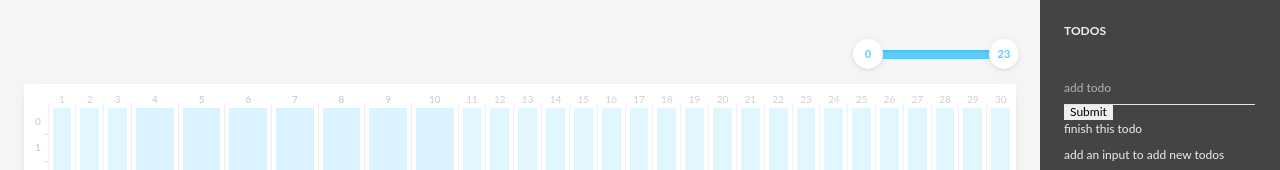
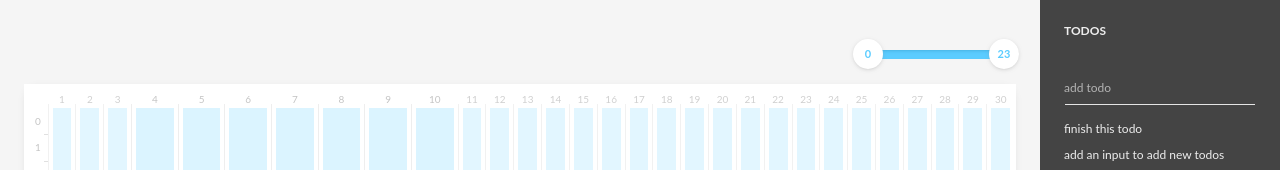
Before and after one commit to vincentbollaert/get-shit-done, a React app: page / in a window 1280 px wide. Shown: the top 170 px of the page. Built offline with nearby package versions, Linux system fonts and the light colour scheme; what redux-promise-middleware would draw is missing.

Commit message:
removed todos submit button

```diff
--- a/src/pages/Home/AddNewTodo/component.jsx
+++ b/src/pages/Home/AddNewTodo/component.jsx
@@ -2,14 +2,18 @@ import React from 'react'
 import { useForm } from 'react-hook-form'
 import styled from 'styled-components'
 import TextField from '../../../components/form/Field/component'
+import { SIZE_LG } from '../../../styles'
 
+const Form = styled.form`
+  margin-bottom: ${SIZE_LG};
+`
 function AddNewTodo({ addNewTodo }) {
   const { register, handleSubmit, errors } = useForm()
   const onSubmit = data => addNewTodo(data)
   const errorMessage = (errors.todo || {}).type
 
   return (
-    <form onSubmit={handleSubmit(onSubmit)}>
+    <Form onSubmit={handleSubmit(onSubmit)}>
       <TextField
         theme='light'
         name="todo"
@@ -17,9 +21,7 @@ function AddNewTodo({ addNewTodo }) {
         errorMessage={errorMessage}
         inputRef={register({ required: true, maxLength: 80 })}
       />
-
-      <input type="submit" />
-    </form>
+    </Form>
   )
 }
 
```
